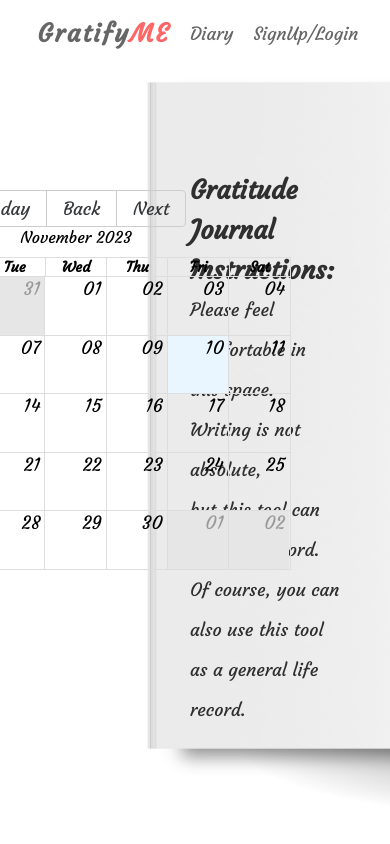
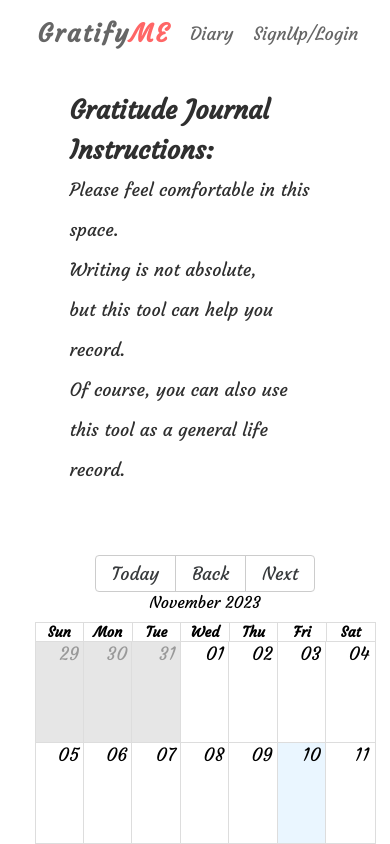
Before and after one commit to ismeleft/gratifyme, a Next.js app: page /diary in a window 390 px wide. Shown: the top 844 px of the page. Built offline with nearby package versions, Linux system fonts and the light colour scheme.

Commit message:
RWD:calendar

```diff
--- a/components/Calendar/Calendar.js
+++ b/components/Calendar/Calendar.js
@@ -9,26 +9,7 @@ import { collection, query } from "firebase/firestore";
 const localizer = momentLocalizer(moment);
 
 const MyCalendar = ({ events }) => {
-  // const [markedDates, setMarkDates] = useState([]);
   const router = useRouter();
-
-  // useEffect(() => {
-  //   const fetchEntries = async () => {
-  //     const query = query(
-  //       collection(db, "diaryEntries"),
-  //       where("userId", "==", "your-user-id")
-  //     );
-  //     const querySnapshot = await getDocs(query);
-  //     const dates = querySnapshot.docs.map((doc) => {
-  //       return {
-  //         ...doc.data(),
-  //         date: doc.data().date.toDate(),
-  //       };
-  //     });
-  //     setMarkDates(dates);
-  //   };
-  //   fetchEntries();
-  // }, []);
 
   const handleEventClick = (event) => {
     // Handle the click on an existing event
@@ -37,11 +18,9 @@ const MyCalendar = ({ events }) => {
   };
 
   const handleSlotSelect = (slotInfo) => {
-    // Handle the click on a blank date slot
     const { start, end } = slotInfo;
     console.log("使用者點選了日期：", start, end);
-    // Navigate to the editor page with the selected date
-    // Assuming you have a route like '/editor/[date]'
+
     router.push(`/editor/${end.toISOString()}`);
   };
 
@@ -50,7 +29,6 @@ const MyCalendar = ({ events }) => {
       <Calendar
         className={styles.rbcCalendar}
         views={["month"]}
-        style={{ height: 400, width: 450 }}
         localizer={localizer}
         events={events}
         startAccessor="start"
@@ -58,12 +36,6 @@ const MyCalendar = ({ events }) => {
         selectable={true}
         onSelectEvent={handleEventClick}
         onSelectSlot={handleSlotSelect}
-        tileClassName={({ date, view }) => {
-          // 檢查是否為已編輯的日期
-          if (isEdited(date)) {
-            return "highlight";
-          }
-        }}
       />
     </div>
   );
--- a/components/Calendar/Calendar.module.css
+++ b/components/Calendar/Calendar.module.css
@@ -1,12 +1,18 @@
-.myCalendarWrapper .rbcCalendar {
-  /* color: white; */
-  /* background-color: rgba(255, 255, 255, 0.792); */
-  font-family: sans-serif;
+.myCalendarWrapper {
   padding: 10px;
-  /* border-radius: 10px; */
+  width: 100%;
+  max-width: 600px;
+  margin: 0 auto;
 }
-.myCalendarWrapper {
-  display: flex;
-  /* align-items: center; */
-  margin-top: 80px;
+
+@media only screen and (max-width: 768px) {
+  .myCalendarWrapper {
+    width: 100%;
+    padding: 5px;
+  }
 }
+
+.rbcCalendar {
+  width: 100%;
+  height: 70vh;
+}
--- a/components/Diaryguide/Diaryguide.module.css
+++ b/components/Diaryguide/Diaryguide.module.css
@@ -4,10 +4,8 @@
   color: white;
   width: 70%;
   margin-left: 40px;
-  margin-right: 30px;
-  /* padding: 20px; */
+
   line-height: 40px;
-  height: 100vh;
 }
 .diaryGuideTitle {
   font-family: "Courgette", cursive;
--- a/components/Nav/Nav.js
+++ b/components/Nav/Nav.js
@@ -21,7 +21,9 @@ const Nav = () => {
         </div>
         <div className={styles.navItem}>
           <div className={styles.diary}>
-            <Link href="/diary">Diary</Link>
+            <Link className={styles.diaryLink} href="/diary">
+              Diary
+            </Link>
           </div>
           <div className={styles.signin} onClick={handleSignupLoginClick}>
             SignUp/Login
--- a/components/Nav/Nav.module.css
+++ b/components/Nav/Nav.module.css
@@ -38,7 +38,7 @@
   margin: 15px 10px;
   cursor: pointer;
 }
-.diary:hover,
+.diaryLink:hover,
 .signin:hover {
   color: #ff6666;
 }
--- a/pages/diary.js
+++ b/pages/diary.js
@@ -3,11 +3,7 @@ import Nav from "../components/Nav/Nav";
 import MyCalendar from "../components/Calendar/Calendar";
 import Diaryguide from "@/components/Diaryguide/Diaryguide";
 import styles from "../styles/page.module.css";
-// import dynamic from "next/dynamic";
 
-// const DynamicCalendar = dynamic(() => import("../components/Calendar"), {
-//   ssr: false,
-// });
 const diary = () => {
   return (
     <>
--- a/styles/page.module.css
+++ b/styles/page.module.css
@@ -2,30 +2,44 @@
   background-image: url("../public/images/book.jpeg");
   height: 100vh;
   background-size: cover;
-  /* background-position: center; */
+  background-position: center center;
+  display: flex;
+  flex-direction: column;
+  align-items: center;
 }
 .diaryLayout {
-  position: relative;
-  top: 100px;
   display: flex;
-  /* padding-top: 60px; */
+  flex-direction: row;
+  justify-content: center;
+  margin-top: 80px;
+  display: flex;
   width: 90%;
   max-width: 1200px;
+  flex-wrap: wrap;
 }
-.diaryGuide {
+
+/* .diaryGuide {
+  width: 50%;
   position: absolute;
   left: 150px;
   top: 70px;
 }
 .diaryCalendar {
+  width: 100%;
   position: absolute;
-  right: 50px;
+  max-width: 600px;
+  right: -90px;
+} */
+
+.diaryGuide,
+.diaryCalendar {
+  max-width: 600px;
+  margin: 10px;
 }
 .editorWrapper {
   display: flex;
   background-image: url("../public/images/book.jpeg");
   background-size: cover;
-  /* height: 100vh; */
 }
 .editorNav {
   margin-bottom: 150px;
@@ -39,3 +53,19 @@
   height: 100vh;
   background-size: cover;
 }
+
+@media screen and (max-width: 768px) {
+  .diaryPage {
+    background-image: none;
+  }
+  .diaryLayout {
+    flex-wrap: wrap;
+    flex-direction: column;
+  }
+  .diaryCalendar {
+    width: 100%;
+  }
+  .diaryGuide {
+    width: 100%;
+  }
+}
```
